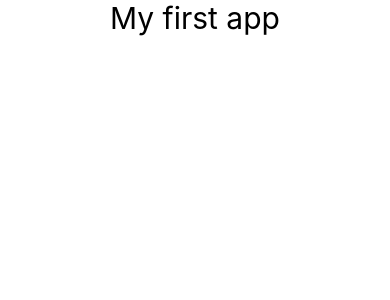
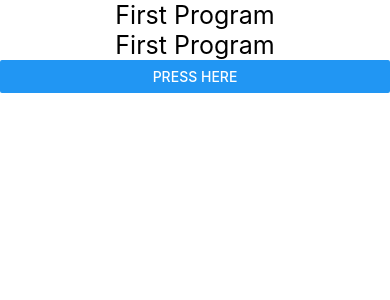
Before and after one commit to deepanshurajput0/Getting-Started-With-React-Native, a React Native app: screen / in a window 390 px wide. Shown: the top 300 px of the page. Built offline with nearby package versions, Linux system fonts and the light colour scheme.

Commit message:
adding buttons & text

```diff
--- a/App.tsx
+++ b/App.tsx
@@ -1,19 +1,15 @@
 import React from 'react';
 
-import {
-  Text,
-  View,
-} from 'react-native';
-
+import {Text, View, Button} from 'react-native';
 
 function App(): React.JSX.Element {
-
   return (
-     <View>
-     <Text style={{fontSize:30, textAlign:'center'}} >My first app</Text>
-     </View>
+    <View>
+      <Text style={{fontSize: 25, textAlign: 'center'}}>First Program</Text>
+      <Text style={{fontSize: 25, textAlign: 'center'}}>First Program</Text>
+      <Button title='Press here' ></Button>
+    </View>
   );
 }
 
-
 export default App;
```
